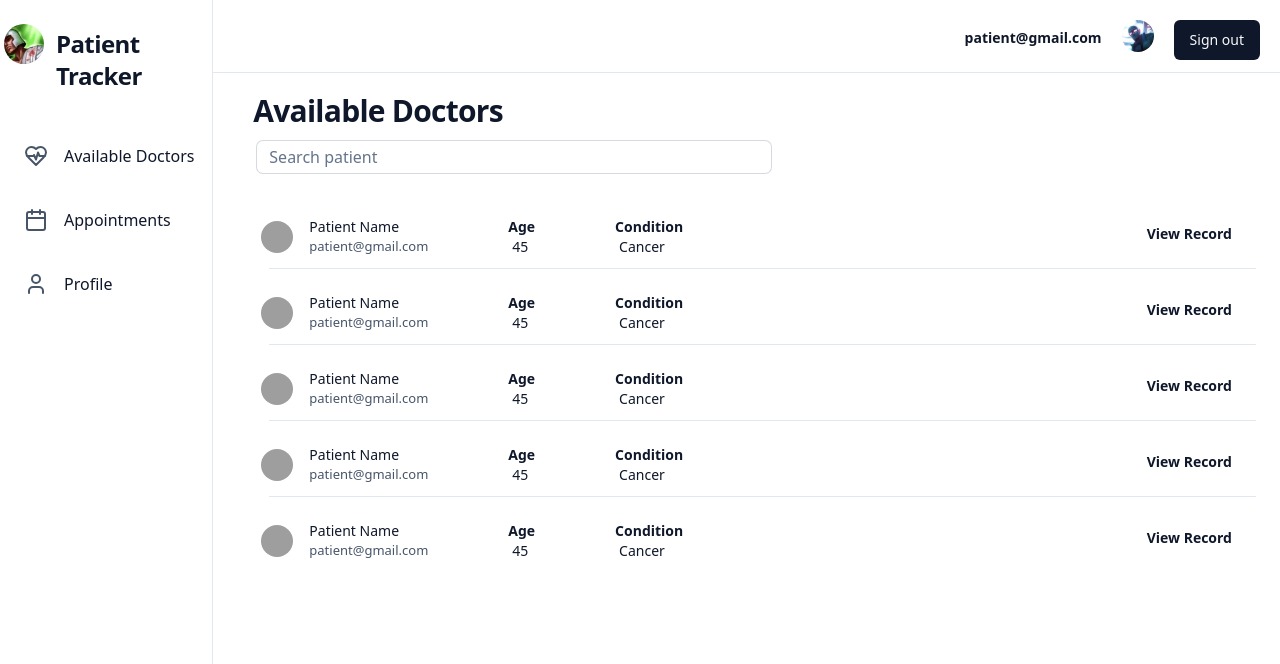
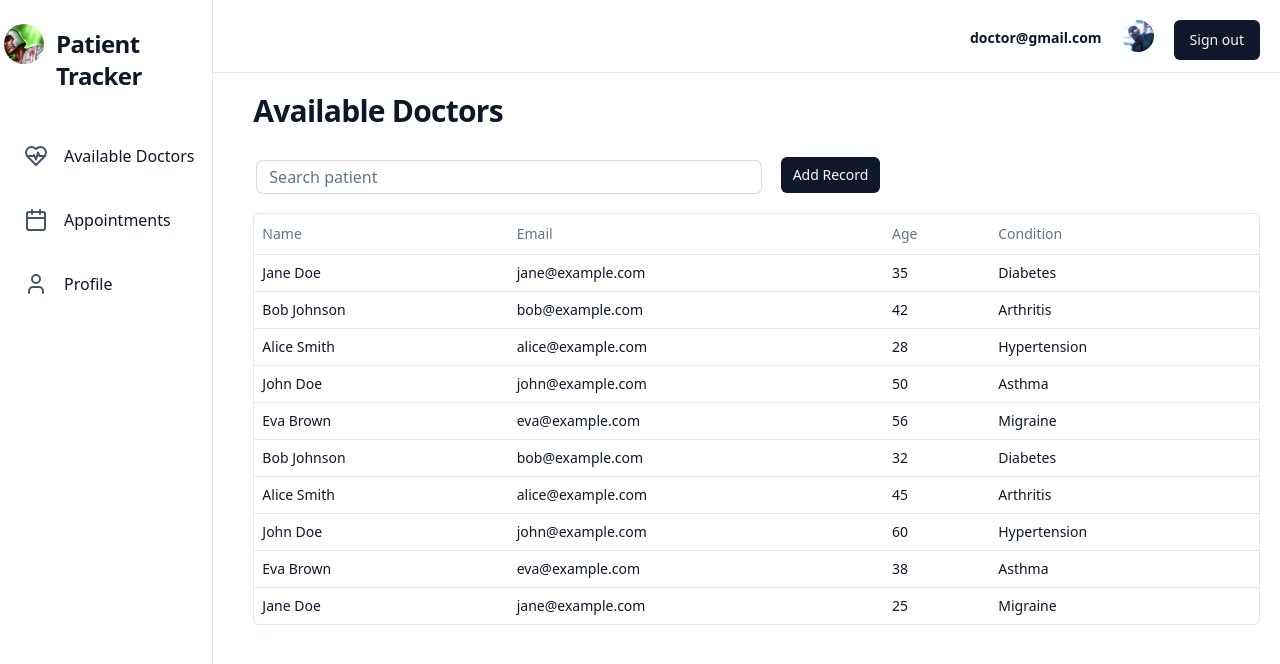
Before and after one commit to HieuHongHao/CS520-Patient-Tracker, a React (Vite) app in the folder frontend/: page /patient-page in a window 1280 px wide. Shown: the top 664 px of the page. Built offline with nearby package versions, Linux system fonts and the light colour scheme; grey boxes are pictures that could not be loaded.

Commit message:
Add router for login

```diff
--- a/frontend/src/App.jsx
+++ b/frontend/src/App.jsx
@@ -1,11 +1,13 @@
 import DoctorPage from "./DoctorPage";
 import PatientPage from "./PatientPage";
+import Login from "./Login";
 import { Route, Routes } from "react-router-dom";
 
 export default function App() {
   return (
     <div>
       <Routes>
+        <Route path="/" element={<Login />} />
         <Route path="/doctor-page" element={<DoctorPage />} />
         <Route path="/patient-page" element={<PatientPage />} />
       </Routes>
--- a/frontend/src/PatientPage.jsx
+++ b/frontend/src/PatientPage.jsx
@@ -3,7 +3,7 @@
 import doctorURL from "/Doctor.jpeg";
 import { HeartPulse, Calendar, User } from "lucide-react";
 import { Tab } from "@headlessui/react";
-import { DoctorRecords } from "./DoctorRecords";
+import { PatientRecords } from "./PatientRecords";
 import {Button} from "./components/button";
 
 
@@ -39,7 +39,7 @@
       <Tab.Panels as="div" className=" min-h-full w-5/6">
         <div className="flex flex-row border-b border-slate-200 mt-5 pb-3 ">
           <div className="text-sm font-semibold ml-auto mr-5 mt-2">
-            patient@gmail.com
+            doctor@gmail.com
           </div>
           <img
             src={doctorURL}
@@ -52,9 +52,9 @@
         </div>
         <Tab.Panel as="div" className="min-h-full mt-5 ml-10">
           <div className="font-bold text-3xl tracking-tight">
-            Available Doctors
+          Available Doctors
           </div>
-          <DoctorRecords />
+          <PatientRecords />
         </Tab.Panel>
         <Tab.Panel as="div" className="min-h-full mt-5 ml-10">
           <div className="font-bold text-3xl tracking-tight">Appointments</div>
```
